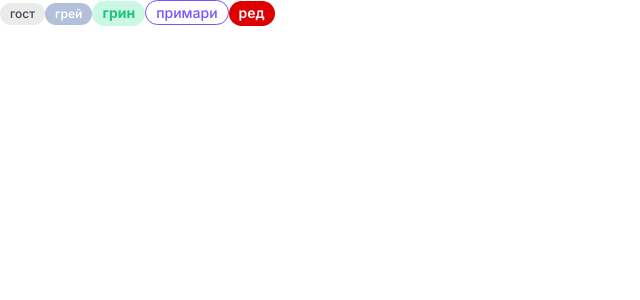
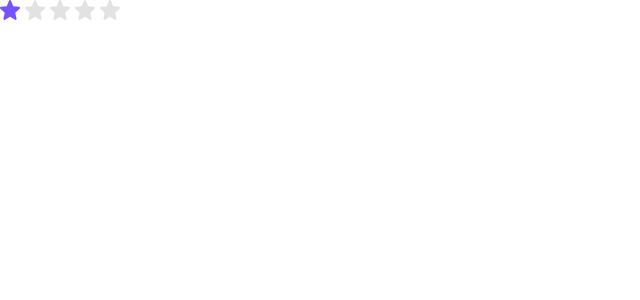
Before and after one commit to ek5em/my-top-app, a Next.js app: page / in a window 1280 px wide. Shown: the top 300 px of the page, without its empty margins (0-640 px from the left). Built offline with nearby package versions, Linux system fonts and the light colour scheme.

Commit message:
[ADD] Компонента рейтинга.

```diff
--- a/app/page.tsx
+++ b/app/page.tsx
@@ -1,16 +1,13 @@
-import React, { FC } from "react";
-import { Tag } from "../components";
-
+"use client";
+import { FC, useState } from "react";
+import { Raiting } from "../components";
 const Home: FC = () => {
-  return (
-    <div>
-      <Tag size="s" color="ghost">гост</Tag>
-      <Tag size="s" color="gray">грей</Tag>
-      <Tag color="green">грин</Tag>
-      <Tag color="primary">примари</Tag>
-      <Tag color="red">ред</Tag>
-    </div>
-  );
+   const [raiting, setRaiting] = useState<number>(3);
+   return (
+      <div>
+         <Raiting raiting={raiting} isEditable setRaiting={setRaiting} />
+      </div>
+   );
 };
 
 export default Home;
--- /dev/null
+++ b/components/Raiting/Raiting.module.css
@@ -0,0 +1,12 @@
+.star {
+    transition: all .3s;
+    margin-right: 5px;
+}
+
+.filled {
+    fill: var(--primary);
+}
+
+.editable {
+    cursor: pointer;
+}
--- /dev/null
+++ b/components/Raiting/Raiting.tsx
@@ -0,0 +1,87 @@
+"use client";
+import { FC, HTMLAttributes, KeyboardEvent, useEffect, useState } from "react";
+import cn from "classnames";
+import StarIcon from "./star.svg";
+import classes from "./Raiting.module.css";
+
+interface RaitingProps extends HTMLAttributes<HTMLDivElement> {
+   isEditable?: boolean;
+   raiting: number;
+   setRaiting?: (raiting: number) => void;
+}
+
+const Raiting: FC<RaitingProps> = ({
+   raiting,
+   setRaiting,
+   isEditable = false,
+   ...props
+}) => {
+   const [raitingArray, setRaitingArray] = useState<Array<boolean>>(
+      new Array(5).fill(false)
+   );
+
+   useEffect(() => {
+      raitingBuilder(raiting);
+   }, [raiting]);
+
+   const raitingBuilder = (currentRaiting: number) => {
+      const newArray = raitingArray.map((r: boolean, i: number) => {
+         return i < currentRaiting;
+      });
+      setRaitingArray(newArray);
+   };
+
+   const onHover = (i: number) => {
+      raitingBuilder(i);
+   };
+
+   const onLeave = () => {
+      raitingBuilder(raiting);
+   };
+
+   const onClick = (raiting: number) => {
+      if (isEditable && setRaiting) {
+         setRaiting(raiting);
+      }
+      return;
+   };
+
+   const keyDown = (e: KeyboardEvent<SVGAElement>, raiting: number) => {
+      if (
+         (e.code === "Space" || e.code === "Enter") &&
+         isEditable &&
+         setRaiting
+      ) {
+         setRaiting(raiting);
+      }
+      return;
+   };
+
+   return (
+      <div {...props} className={cn(classes.raiting)}>
+         {raitingArray.map((isFilled: boolean, i: number) => {
+            return (
+               <span
+                  key={i}
+                  onMouseEnter={() => onHover(i + 1)}
+                  onMouseLeave={onLeave}
+                  onClick={() => onClick(i + 1)}
+               >
+                  <StarIcon
+                     tabIndex={isEditable ? 0 : -1}
+                     onKeyDown={(e) => {
+                        keyDown(e, i + 1);
+                     }}
+                     className={cn(classes.star, {
+                        [classes.filled]: isFilled,
+                        [classes.editable]: isEditable,
+                     })}
+                  />
+               </span>
+            );
+         })}
+      </div>
+   );
+};
+
+export default Raiting;
--- a/components/index.ts
+++ b/components/index.ts
@@ -2,5 +2,6 @@ import Htag from "./Htag/Htag";
 import P from "./P/P";
 import Tag from "./Tag/Tag";
 import Button from "./Button/Button";
+import Raiting from "./Raiting/Raiting";
 
-export { Htag, P, Tag, Button };
+export { Htag, P, Tag, Button, Raiting };
--- /dev/null
+++ b/nexrt-env-custom.d.ts
@@ -0,0 +1 @@
+/// <reference types="next" />
--- a/next.config.js
+++ b/next.config.js
@@ -4,29 +4,28 @@ module.exports = {
    images: {
       domains: ["courses-top.ru"],
    },
-  webpack(config, options) {
-    config.module.rules.push({
-      issuer: /\.[jt]sx?$/,
-      loader: "@svgr/webpack",
-      options: {
-        prettier: false,
-        svgo: true,
-        svgoConfig: {
-          plugins: [
+   webpack(config, { isServer }) {
+      const fileLoaderRule = config.module.rules.find((rule) =>
+         rule.test?.test?.(".svg")
+      );
+
+      config.module.rules.push(
          {
-              name: "preset-default",
-              params: {
-                override: {
-                  removeViewBox: false,
+            ...fileLoaderRule,
+            test: /\.svg$/i,
+            resourceQuery: /url/,
          },
+         {
+            test: /\.svg$/i,
+            issuer: fileLoaderRule.issuer,
+            resourceQuery: {
+               not: [...fileLoaderRule.resourceQuery.not, /url/],
             },
-            },
-          ],
-        },
-        titleProp: true,
-      },
-      test: /\.svg$/,
-    });
+            use: ["@svgr/webpack"],
+         }
+      );
+
+      fileLoaderRule.exclude = /\.svg$/i;
 
       return config;
    },
--- a/svg.d.ts
+++ /dev/null
@@ -1,4 +0,0 @@
-declare module "*.svg" {
-  const content: React.FunctionComponent<React.SVGAttributes<SVGAElement>>;
-  export default content;
-}
```
Also changed, not shown: images.d.ts (added, +39 -0 lines), tsconfig.json (+15 -11 lines), components/Raiting/star.svg (added), 1 other file (tests, documents, lock files or other folders). Lines whose indentation alone changed are shown as unchanged.
